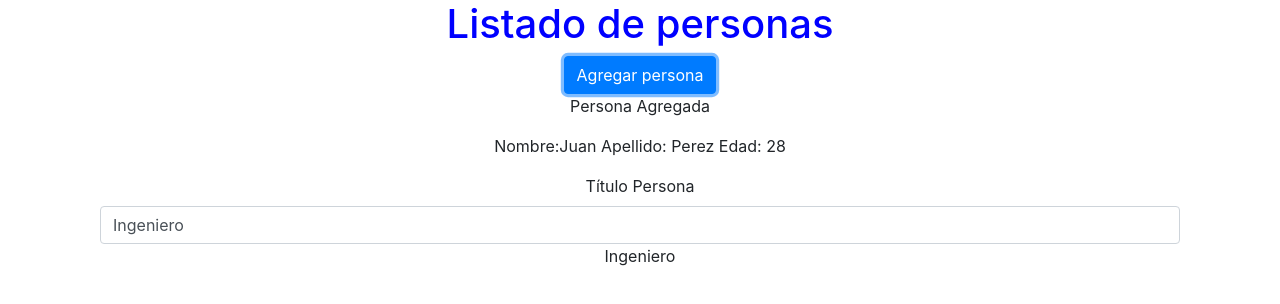
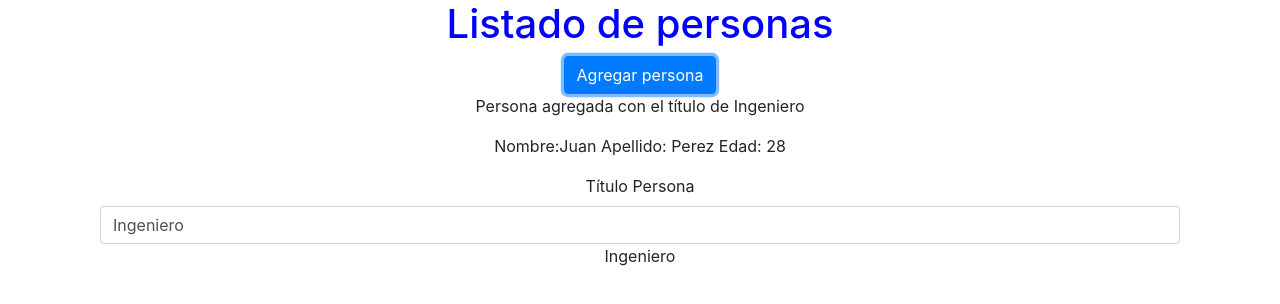
Before and after one commit to Brigitte9219/Angular_18, an Angular app: page / in a window 1280 px wide. Both pictures are taken after a click on the button "Agregar persona". Shown: the top 304 px of the page. Built offline with nearby package versions, Linux system fonts and the light colour scheme.

Commit message:
Directiva *ngIf

```diff
--- a/src/app/personas/personas.component.html
+++ b/src/app/personas/personas.component.html
@@ -6,7 +6,7 @@
             [disabled]="deshabilitar"
             (click)="agregarPersona()"
             >Agregar persona</button>
-            <p>{{mensaje}}</p>
+            <p *ngIf="mostrar">{{mensaje}} con el título de {{titulo}}</p>
             <app-persona></app-persona>
 
             <label>Título Persona</label>
--- a/src/app/personas/personas.component.ts
+++ b/src/app/personas/personas.component.ts
@@ -1,12 +1,13 @@
 import { Component } from '@angular/core';
 import { PersonaComponent } from "../persona/persona.component";
 import { FormsModule } from "@angular/forms";
+import { CommonModule } from '@angular/common';
 
 
 @Component({
   selector: 'app-personas',
   standalone: true,
-  imports: [PersonaComponent, FormsModule],
+  imports: [PersonaComponent, FormsModule, CommonModule],
   templateUrl: './personas.component.html',
   styleUrl: './personas.component.css'
 })
@@ -15,9 +16,11 @@ export class PersonasComponent {
   deshabilitar = false;
   mensaje = 'No se ha agregado ninguna persona';
   titulo = 'Ingeniero';
+  mostrar =false;
 
   agregarPersona(){
-    this.mensaje = 'Persona Agregada';
+    this.mostrar = true;
+    this.mensaje = 'Persona agregada';
   }
 
   modificarTitulo(event: Event){
```
